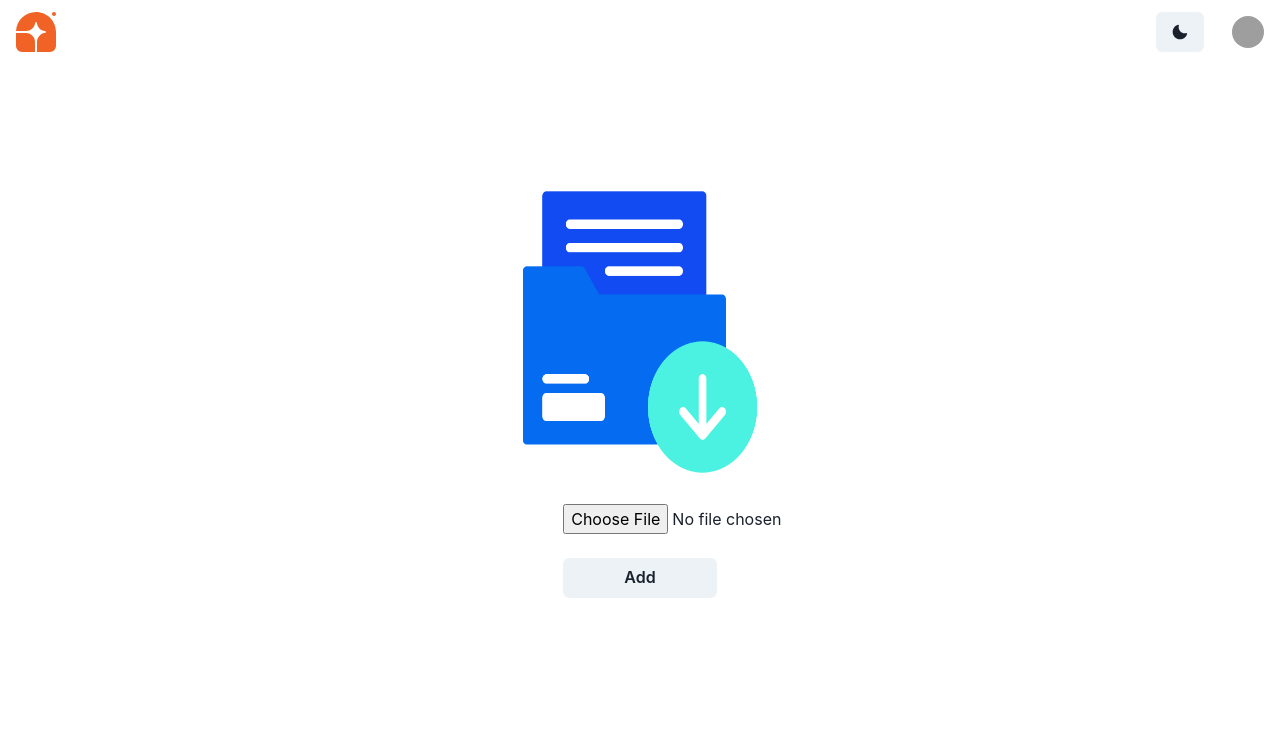
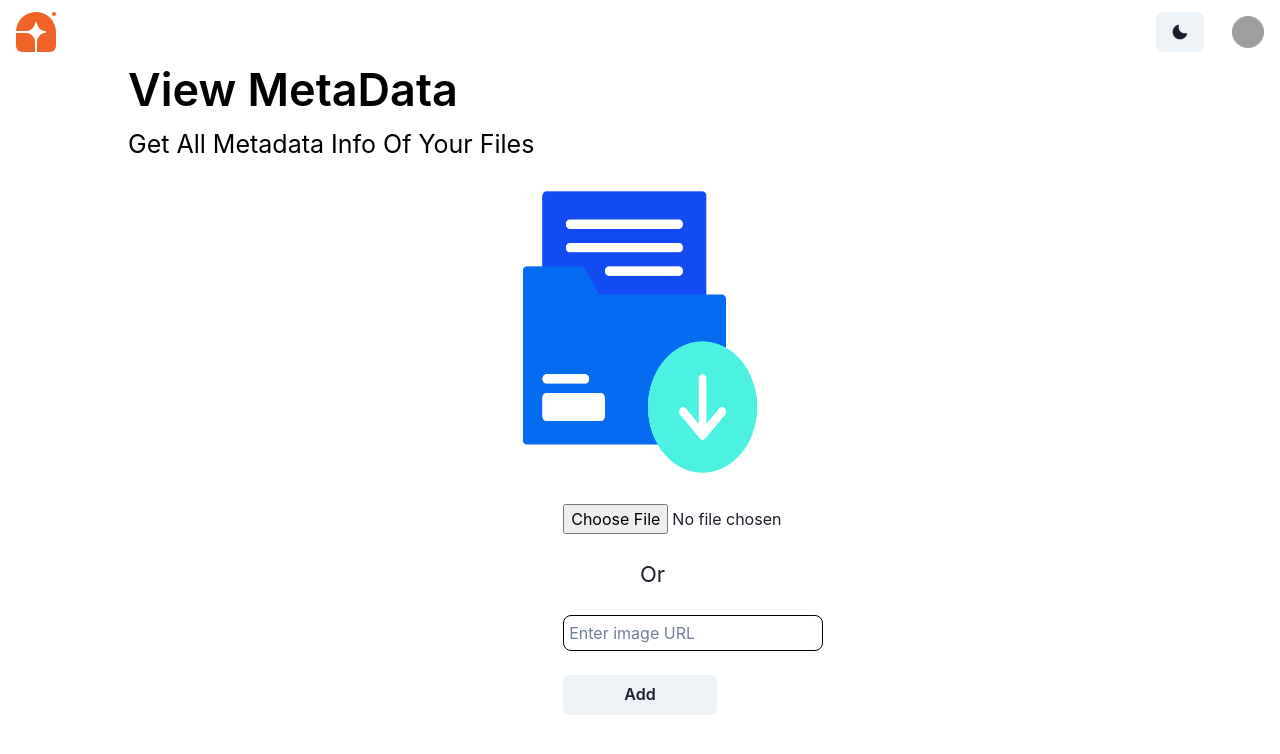
Before and after one commit to Sahil9214/ImageDataExtractor, a React (Create React App) app in the folder metadata/: page / in a window 1280 px wide. Shown: the top 754 px of the page. Built offline with nearby package versions, Linux system fonts and the light colour scheme; grey boxes are pictures that could not be loaded.

Commit message:
Add code for backend url

```diff
--- a/metadata/public/index.html
+++ b/metadata/public/index.html
@@ -24,7 +24,7 @@
       work correctly both with client-side routing and a non-root public URL.
       Learn how to configure a non-root public URL by running `npm run build`.
     -->
-    <title>React App</title>
+    <title>MetaData Frontend</title>
   </head>
   <body>
     <noscript>You need to enable JavaScript to run this app.</noscript>
--- a/metadata/src/App.js
+++ b/metadata/src/App.js
@@ -1,9 +1,10 @@
 import "./App.css";
 import Navbar from "./Components/Navbar/Navbar";
-import { Box, Button, Spinner } from "@chakra-ui/react";
+import { Box, Button, Spinner, useColorMode } from "@chakra-ui/react";
 import sav from "./sav.png";
 import { useState } from "react";
 import axios from "axios";
+import { useToast } from "@chakra-ui/react";
 
 function App() {
   const [file, setFile] = useState(null);
@@ -11,6 +12,8 @@ function App() {
   const [loading, setLoading] = useState(false);
   const [allMetadata, setAllMetadata] = useState(null);
   const [imagePreview, setImagePreview] = useState(null);
+  const { colorMode, toggleColorMode } = useColorMode();
+  const toast = useToast();
 
   const fetchMetadata = async () => {
     setLoading(true);
@@ -26,7 +29,27 @@ function App() {
     }
   };
 
-  const handleImage = (e) => {
+  const handleImage = async (e) => {
+    const input = e.target.value;
+
+    if (input.startsWith("http://") || input.startsWith("https://")) {
+      try {
+        const response = await axios.get(input, { responseType: "blob" });
+        const url = URL.createObjectURL(response.data);
+        setImagePreview(url);
+        setFile(response.data);
+      } catch (error) {
+        console.error("Error fetching image from URL:", error);
+        toast({
+          position: "top",
+          title: "Invalid URL.",
+          description: "Could not fetch image from URL.",
+          status: "error",
+          duration: 3000,
+          isClosable: true,
+        });
+      }
+    } else {
       const selectedFile = e.target.files[0];
       setFile(selectedFile);
       const reader = new FileReader();
@@ -35,16 +58,24 @@ function App() {
         setImagePreview(reader.result);
       };
       reader.readAsDataURL(selectedFile);
+    }
   };
 
   const handleClick = async () => {
     if (!file) {
-      alert("Please select a file first");
+      toast({
+        position: "top",
+        title: "File Not Added.",
+        description: "Please add an image file or URL.",
+        status: "error",
+        duration: 3000,
+        isClosable: true,
+      });
       return;
     }
 
     const formData = new FormData();
-    formData.append("image", file);
+    formData.append("image", file, file.name || "image.jpg");
 
     setLoading(true);
 
@@ -58,7 +89,6 @@ function App() {
           },
         }
       );
-
       setMetadata(response.data);
       await fetchMetadata();
     } catch (err) {
@@ -78,8 +108,18 @@ function App() {
     <div className="App">
       <Navbar />
       <Box className="main">
-        <h1 className="heading">View MetaData</h1>
-        <p className="paragraph">Get All Metadata Info Of Your Files</p>
+        <h1
+          className="heading"
+          style={{ color: `${colorMode === "light" ? "black" : "white"}` }}
+        >
+          View MetaData
+        </h1>
+        <p
+          style={{ color: `${colorMode === "light" ? "black" : "white"}` }}
+          className="paragraph"
+        >
+          Get All Metadata Info Of Your Files
+        </p>
       </Box>
       <Box className="main-container">
         <Box className="main-inside">
@@ -96,11 +136,33 @@ function App() {
           )}
           <br />
         </Box>
-        <Box style={{ width: "20%", margin: "auto" }}>
+        <Box
+          style={{
+            width: "20%",
+            margin: "auto",
+          }}
+        >
           <input type="file" onChange={handleImage} />
           <br />
           <br />
+
+          <span style={{ marginLeft: "50%", fontSize: "22px" }}>Or</span>
+          <br />
+          <br />
+
+          <input
+            type="url"
+            onChange={handleImage}
+            placeholder="Enter image URL"
+            style={{
+              border: "1px solid black",
+              borderRadius: "8px",
+              padding: "5px",
+            }}
+          />
+          <br />
         </Box>
+        <br />
         <Box style={{ width: "20%", margin: "auto" }}>
           <Button onClick={handleClick} style={{ width: "100%" }}>
             Add
```
Also changed, not shown: 1 other file (tests, documents, lock files or other folders). Lines whose indentation alone changed are shown as unchanged.
